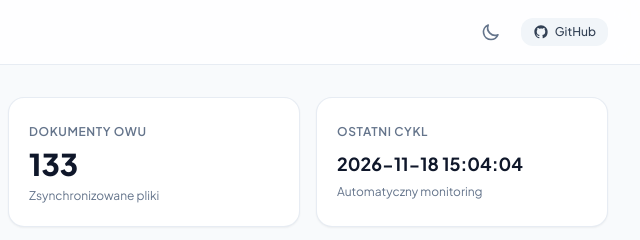
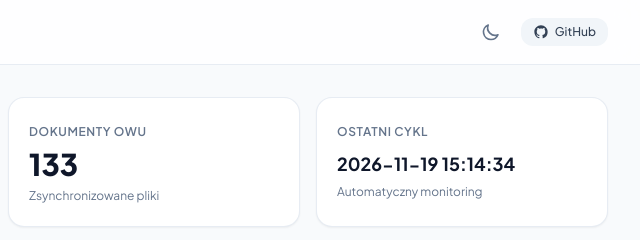
Before and after one commit to basina194/OWU_SYNC, a plain HTML site: page index.html in a window 1280 px wide. Shown: the top 240 px of the page, 640-1280 px from the left. Drawn offline with nearby package versions, Linux system fonts and the light colour scheme.

Commit message:
Aktualizacja hashy OWU i panelu dashboard [skip ci]

```diff
--- a/index.html
+++ b/index.html
@@ -104,7 +104,7 @@
 
         <div class="bg-white dark:bg-slate-900 rounded-2xl p-4 sm:p-5 border border-slate-200/80 dark:border-slate-800 shadow-sm">
           <span class="text-xs font-semibold uppercase tracking-wider text-slate-500 dark:text-slate-400">Ostatni cykl</span>
-          <p class="text-base sm:text-lg font-bold mt-2 text-slate-900 dark:text-white truncate">2026-11-18 15:04:04</p>
+          <p class="text-base sm:text-lg font-bold mt-2 text-slate-900 dark:text-white truncate">2026-11-19 15:14:34</p>
           <span class="text-xs text-slate-500 dark:text-slate-400">Automatyczny monitoring</span>
         </div>
       </div>
```
